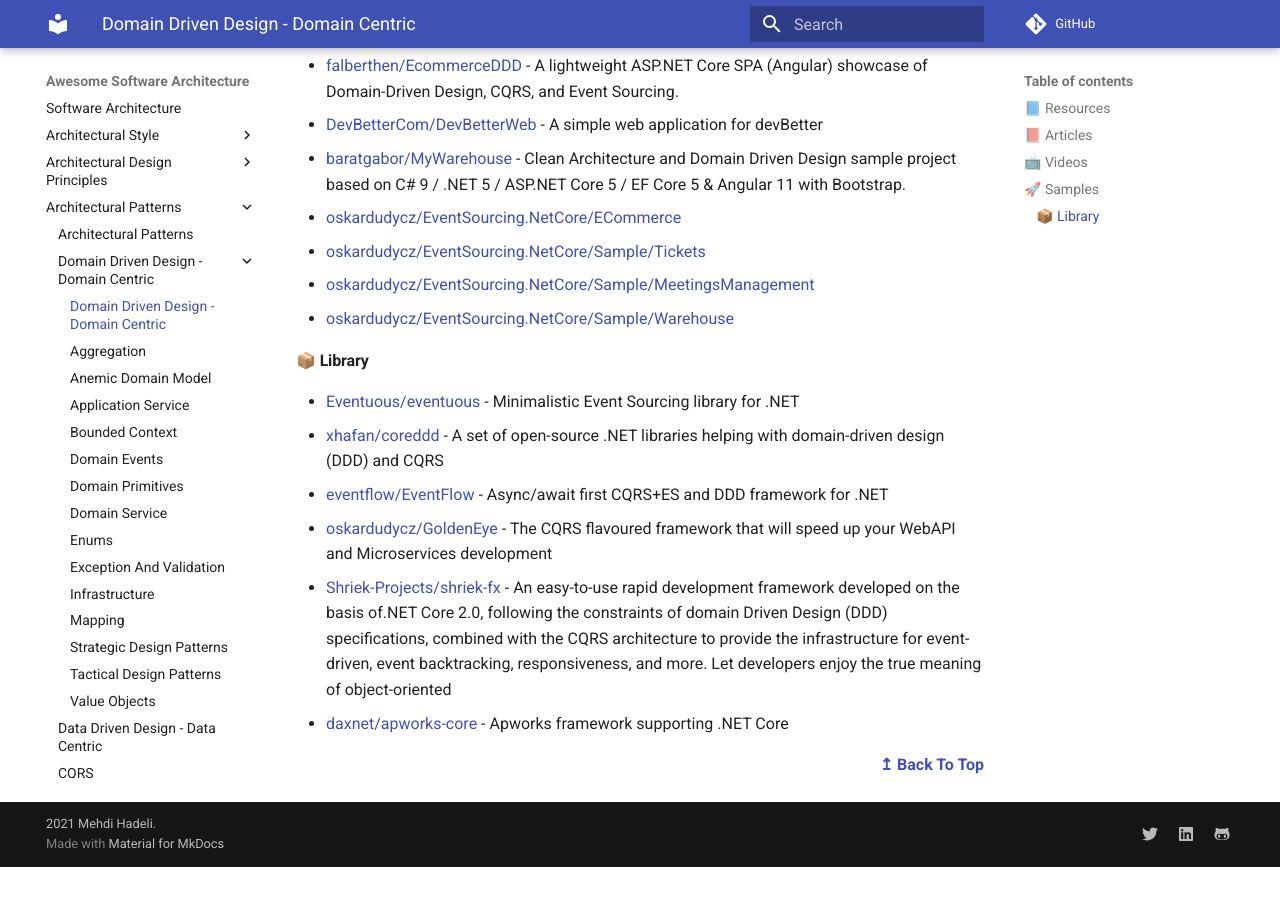
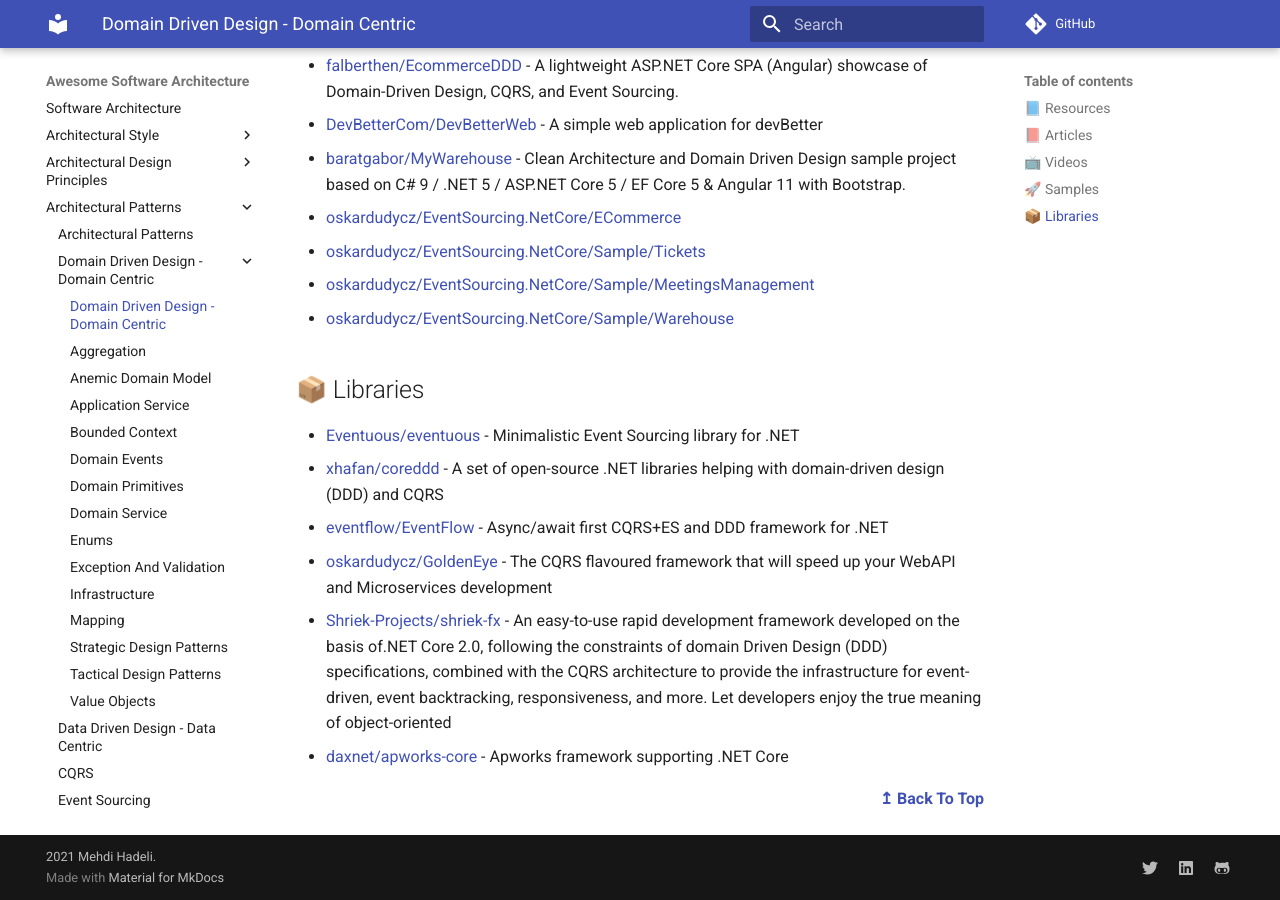
Before and after one commit to mehdihadeli/awesome-software-architecture, an MkDocs documentation site: the page built from docs/architectural-patterns/domain-driven-design/domain-driven-design.md, in a window 1280 px wide and 900 px high, scrolled down 3485 px. Built offline with MkDocs 1.6.1 and Material for MkDocs 9.7.7, drawn with Linux system fonts in a browser that asks for light colours; comment, search, counter and statistics services are not loaded; before the commit the page ends 4352 px from its top, so only the background shows below that.

Commit message:
change h4 to h2 for libraries section

```diff
--- a/docs/architectural-patterns/domain-driven-design/domain-driven-design.md
+++ b/docs/architectural-patterns/domain-driven-design/domain-driven-design.md
@@ -89,7 +89,7 @@
 - [oskardudycz/EventSourcing.NetCore/Sample/MeetingsManagement](https://github.com/oskardudycz/EventSourcing.NetCore/tree/main/Sample/MeetingsManagement)
 - [oskardudycz/EventSourcing.NetCore/Sample/Warehouse](https://github.com/oskardudycz/EventSourcing.NetCore/tree/cqrs_with_net5/Sample/Warehouse)
 
-#### 📦 Library
+## 📦 Libraries
 - [Eventuous/eventuous](https://github.com/Eventuous/eventuous) - Minimalistic Event Sourcing library for .NET
 - [xhafan/coreddd](https://github.com/xhafan/coreddd) - A set of open-source .NET libraries helping with domain-driven design (DDD) and CQRS
 - [eventflow/EventFlow](https://github.com/eventflow/EventFlow) - Async/await first CQRS+ES and DDD framework for .NET
```
